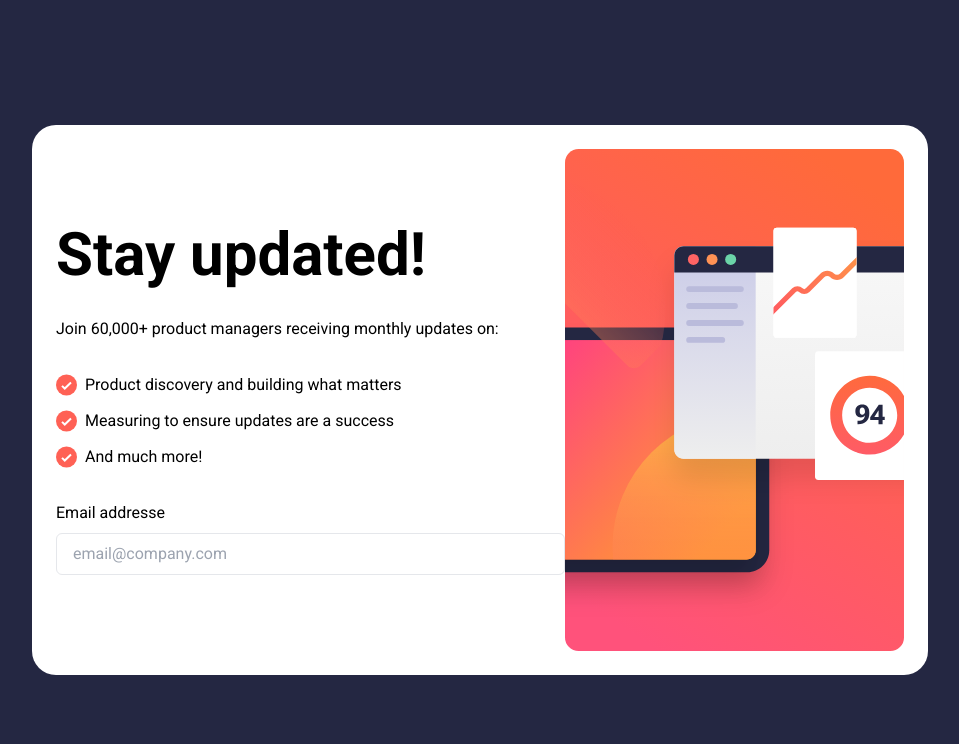
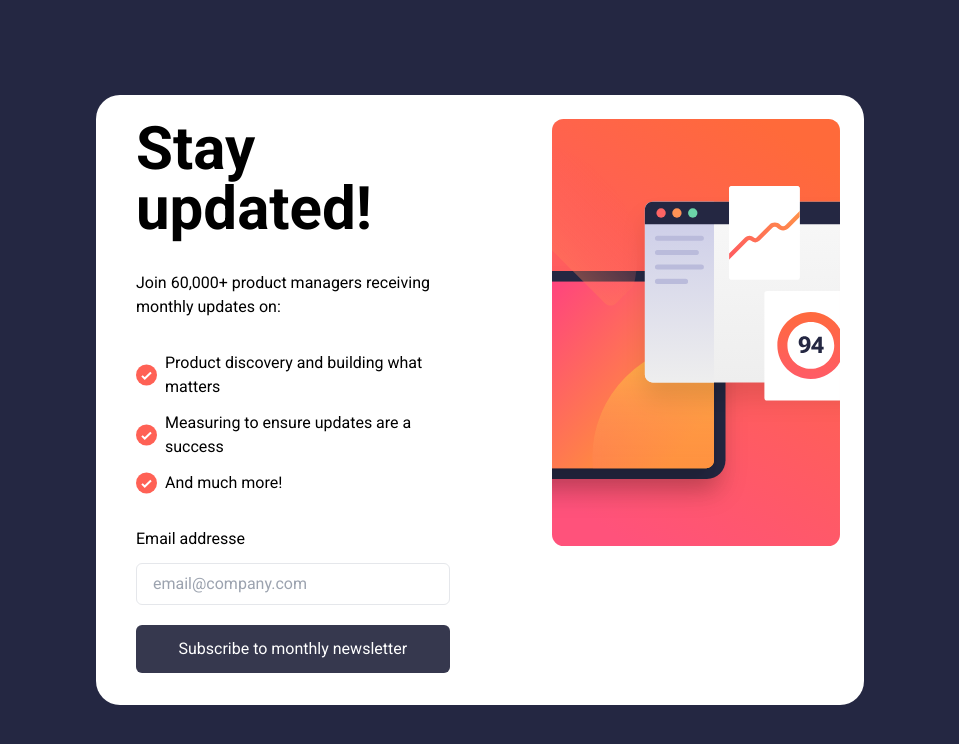
Before and after one commit to AymanSdq/newsletter-rct, a React (Vite) app: page / in a window 1280 px wide. Shown: the top 744 px of the page, without its empty margins (160-1119 px from the left). Built offline with nearby package versions, Linux system fonts and the light colour scheme.

Commit message:
Creating Desktop

```diff
--- a/src/App.jsx
+++ b/src/App.jsx
@@ -7,10 +7,10 @@ function App() {
     <>
       <main className='w-full h-screen flex bg-darkSlateGray justify-center sm:items-center'>
 
-        <section className=' px-6 py-6 w-[70%] flex rounded-3xl bg-whiteColor'>
+        <section className=' px-6 py-6 w-[60%] flex rounded-3xl bg-whiteColor'>
           {/* form */}
-          <div className='w-[60%]'>
-            <div className='w-full h-full gap-8 flex flex-col justify-center '>
+          <div className='w-[60%] pl-4 pr-6'>
+            <div className='w-[80%] items-center h-full gap-8 flex flex-col justify-center '>
               <h1 className='text-6xl font-bold'>Stay updated!</h1>
               <p>Join 60,000+ product managers receiving monthly updates on:</p>
               <ul>
@@ -28,9 +28,10 @@ function App() {
                 </li>
               </ul>
 
-              <div className='flex flex-col gap-2'>
+              <div className='flex w-full flex-col gap-3'>
                 <label htmlFor="Email">Email addresse</label>
                 <input className='border flex rounded-md py-2 px-4' type="email" placeholder='email@company.com' />
+                <button className=' rounded-md my-2 py-3 bg-charcoalGray text-whiteColor'>Subscribe to monthly newsletter</button>
               </div>
             </div>
           </div>
```
